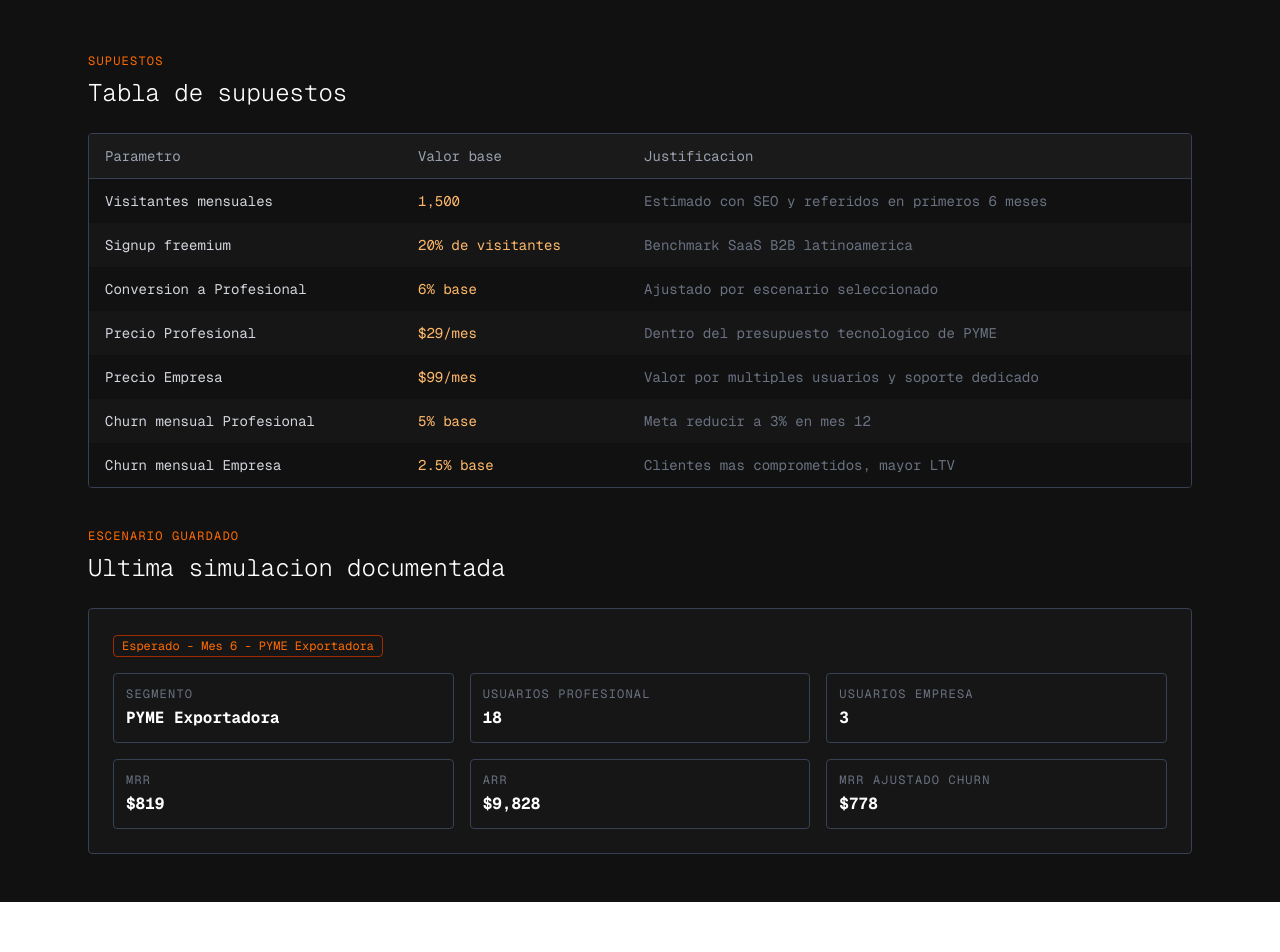
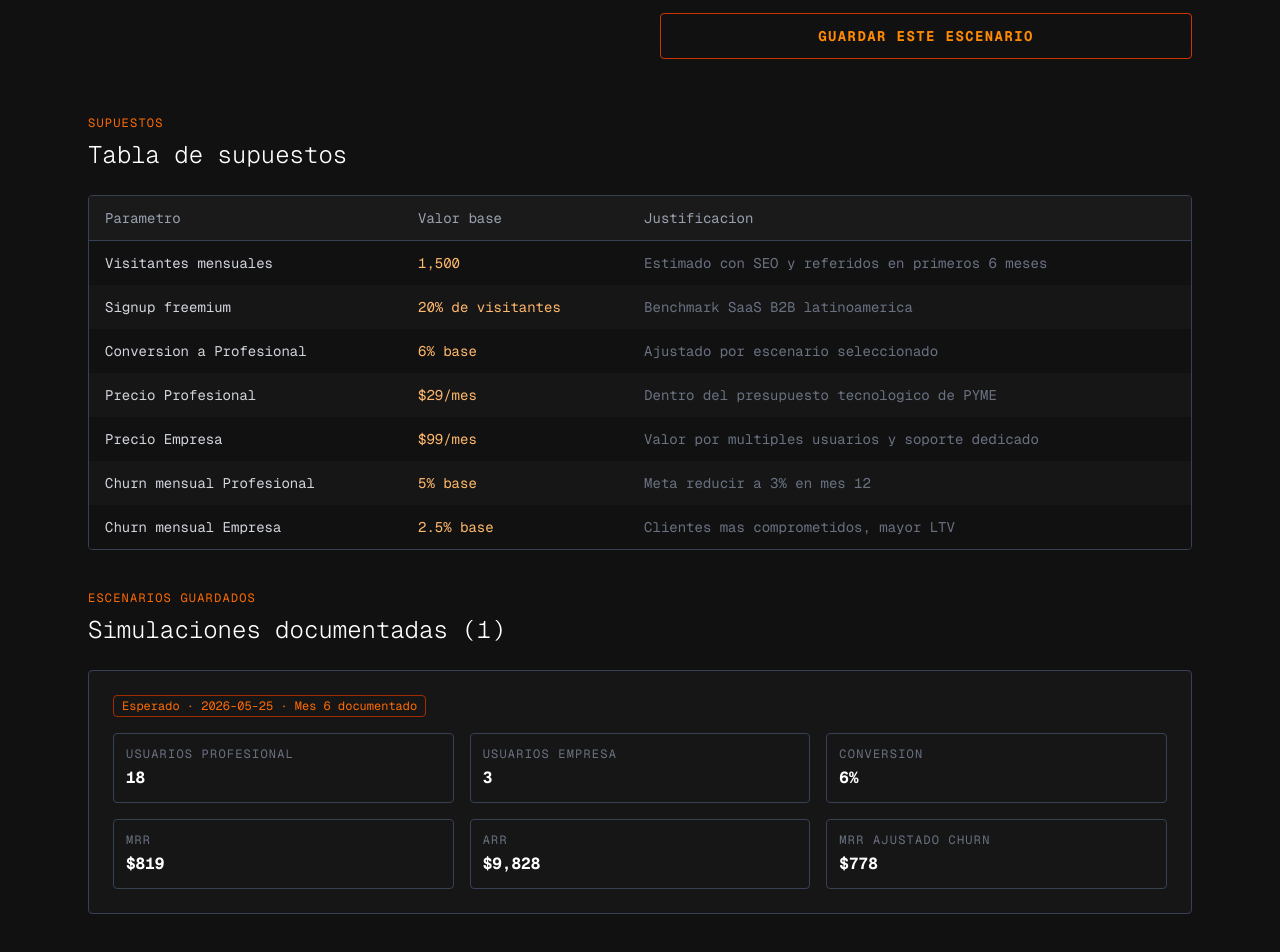
Before and after one commit to camibarcenag-debug/borderless-ai, a Next.js app: page /pricing in a window 1280 px wide. Shown: the part 862-1814 px from the top of the page. Before the commit the page ends 1764 px from the top, so only its background shows below. Built offline with nearby package versions, Linux system fonts and the light colour scheme.

Commit message:
feat: working save scenarios + full week3 complete

```diff
--- a/app/pricing/page.tsx
+++ b/app/pricing/page.tsx
@@ -2,6 +2,19 @@
 import { useState, useEffect } from "react";
 
 type SK = "Conservador" | "Esperado" | "Agresivo";
+
+interface SavedScenario {
+  id: number;
+  scenario: string;
+  profesional: number;
+  empresa: number;
+  convRate: number;
+  churnRate: number;
+  mrr: number;
+  arr: number;
+  churnAdj: number;
+  savedAt: string;
+}
 
 const assumptions = [
   { input: "Visitantes mensuales", value: "1,500", rationale: "Estimado con SEO y referidos en primeros 6 meses" },
@@ -13,6 +26,10 @@ const assumptions = [
   { input: "Churn mensual Empresa", value: "2.5% base", rationale: "Clientes mas comprometidos, mayor LTV" },
 ];
 
+const INITIAL_SAVED: SavedScenario[] = [
+  { id: 0, scenario: "Esperado", profesional: 18, empresa: 3, convRate: 6, churnRate: 5, mrr: 819, arr: 9828, churnAdj: 778, savedAt: "2026-05-25 · Mes 6 documentado" },
+];
+
 export default function PricingPage() {
   const [scenario, setScenario] = useState<SK>("Esperado");
   const [profesional, setProfesional] = useState(18);
@@ -22,6 +39,8 @@ export default function PricingPage() {
   const [mrr, setMrr] = useState(0);
   const [arr, setArr] = useState(0);
   const [churnAdj, setChurnAdj] = useState(0);
+  const [saved, setSaved] = useState<SavedScenario[]>(INITIAL_SAVED);
+  const [saveMsg, setSaveMsg] = useState("");
 
   useEffect(() => {
     const calcMrr = Math.round((profesional * 29) + (empresa * 99));
@@ -37,6 +56,26 @@ export default function PricingPage() {
     if (s === "Conservador") { setConvRate(3); setChurnRate(8); }
     if (s === "Esperado") { setConvRate(6); setChurnRate(5); }
     if (s === "Agresivo") { setConvRate(10); setChurnRate(3); }
+  };
+
+  const saveScenario = () => {
+    const now = new Date();
+    const label = now.toLocaleDateString("es-MX", { day: "2-digit", month: "short", year: "numeric" }) + " · " + now.toLocaleTimeString("es-MX", { hour: "2-digit", minute: "2-digit" });
+    const newScenario: SavedScenario = {
+      id: Date.now(),
+      scenario,
+      profesional,
+      empresa,
+      convRate,
+      churnRate,
+      mrr,
+      arr,
+      churnAdj,
+      savedAt: label,
+    };
+    setSaved((prev) => [newScenario, ...prev].slice(0, 5));
+    setSaveMsg("Escenario guardado correctamente");
+    setTimeout(() => setSaveMsg(""), 3000);
   };
 
   return (
@@ -117,6 +156,15 @@ export default function PricingPage() {
                 <p>ARR = MRR x 12</p>
                 <p>Churn-adj = MRR x (1 - churn%)</p>
               </div>
+              <button onClick={saveScenario}
+                className="w-full border border-orange-700 text-orange-400 hover:bg-orange-900/20 py-3 rounded text-sm font-bold tracking-widest transition-all">
+                GUARDAR ESTE ESCENARIO
+              </button>
+              {saveMsg && (
+                <div className="border border-green-700 bg-green-900/20 rounded p-3 text-center">
+                  <p className="text-green-400 text-sm">{saveMsg}</p>
+                </div>
+              )}
             </div>
           </div>
         </div>
@@ -147,18 +195,22 @@ export default function PricingPage() {
         </div>
 
         <div>
-          <p className="text-orange-500 text-xs tracking-widest uppercase mb-2">Escenario guardado</p>
-          <h2 className="text-2xl font-light text-white mb-6">Ultima simulacion documentada</h2>
-          <div className="border border-gray-700 bg-[#161616] rounded p-6">
-            <p className="text-xs text-orange-500 border border-orange-800 px-2 py-0.5 rounded inline-block mb-4">Esperado - Mes 6 - PYME Exportadora</p>
+          <p className="text-orange-500 text-xs tracking-widest uppercase mb-2">Escenarios guardados</p>
+          <h2 className="text-2xl font-light text-white mb-6">Simulaciones documentadas ({saved.length})</h2>
+          <div className="space-y-4">
+            {saved.map((s) => (
+              <div key={s.id} className="border border-gray-700 bg-[#161616] rounded p-6">
+                <div className="flex items-center justify-between mb-4">
+                  <span className="text-xs text-orange-500 border border-orange-800 px-2 py-0.5 rounded">{s.scenario} · {s.savedAt}</span>
+                </div>
                 <div className="grid grid-cols-2 md:grid-cols-3 gap-4">
                   {[
-                { label: "Segmento", val: "PYME Exportadora" },
-                { label: "Usuarios Profesional", val: "18" },
-                { label: "Usuarios Empresa", val: "3" },
-                { label: "MRR", val: "$819" },
-                { label: "ARR", val: "$9,828" },
-                { label: "MRR ajustado churn", val: "$778" },
+                    { label: "Usuarios Profesional", val: String(s.profesional) },
+                    { label: "Usuarios Empresa", val: String(s.empresa) },
+                    { label: "Conversion", val: s.convRate + "%" },
+                    { label: "MRR", val: "$" + s.mrr.toLocaleString() },
+                    { label: "ARR", val: "$" + s.arr.toLocaleString() },
+                    { label: "MRR ajustado churn", val: "$" + s.churnAdj.toLocaleString() },
                   ].map((item) => (
                     <div key={item.label} className="border border-gray-700 rounded p-3">
                       <p className="text-gray-500 text-xs uppercase tracking-widest mb-1">{item.label}</p>
@@ -167,6 +219,8 @@ export default function PricingPage() {
                   ))}
                 </div>
               </div>
+            ))}
+          </div>
         </div>
 
       </div>
```
Lines whose indentation alone changed are shown as unchanged.
